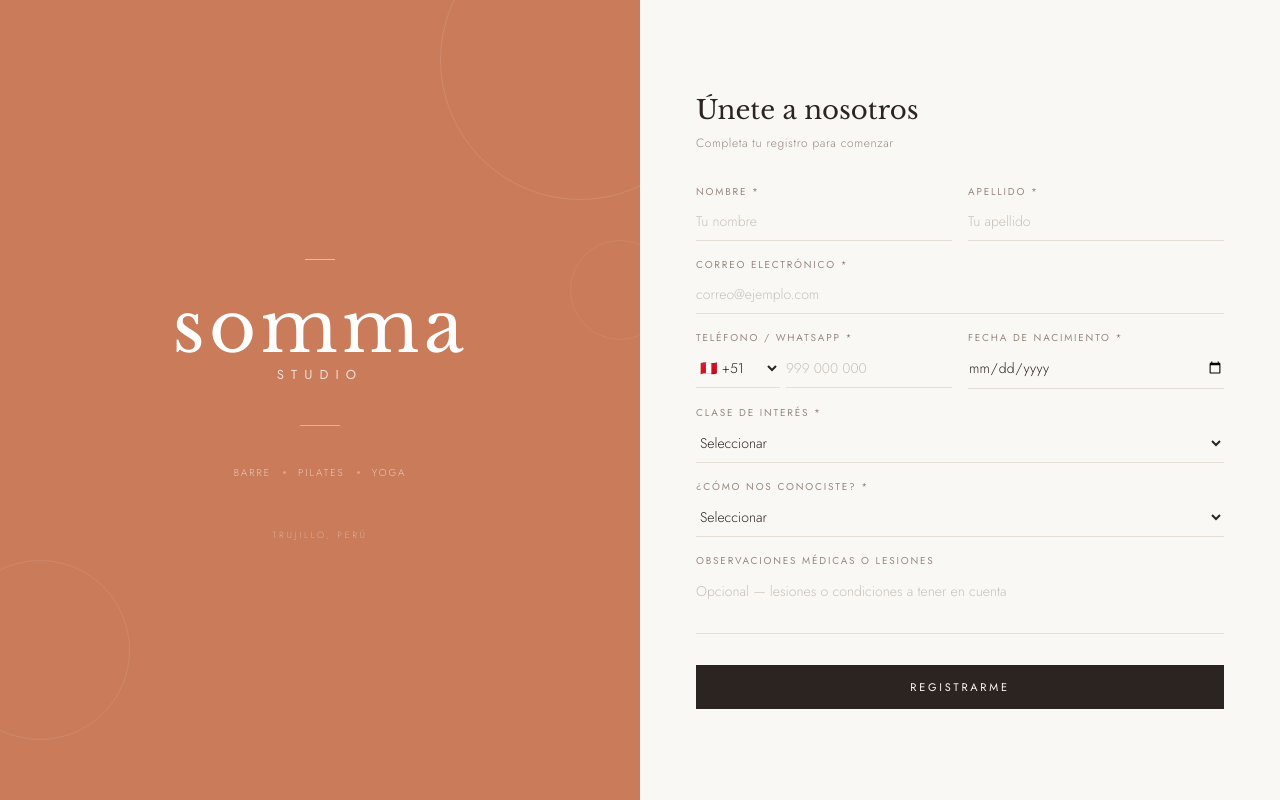
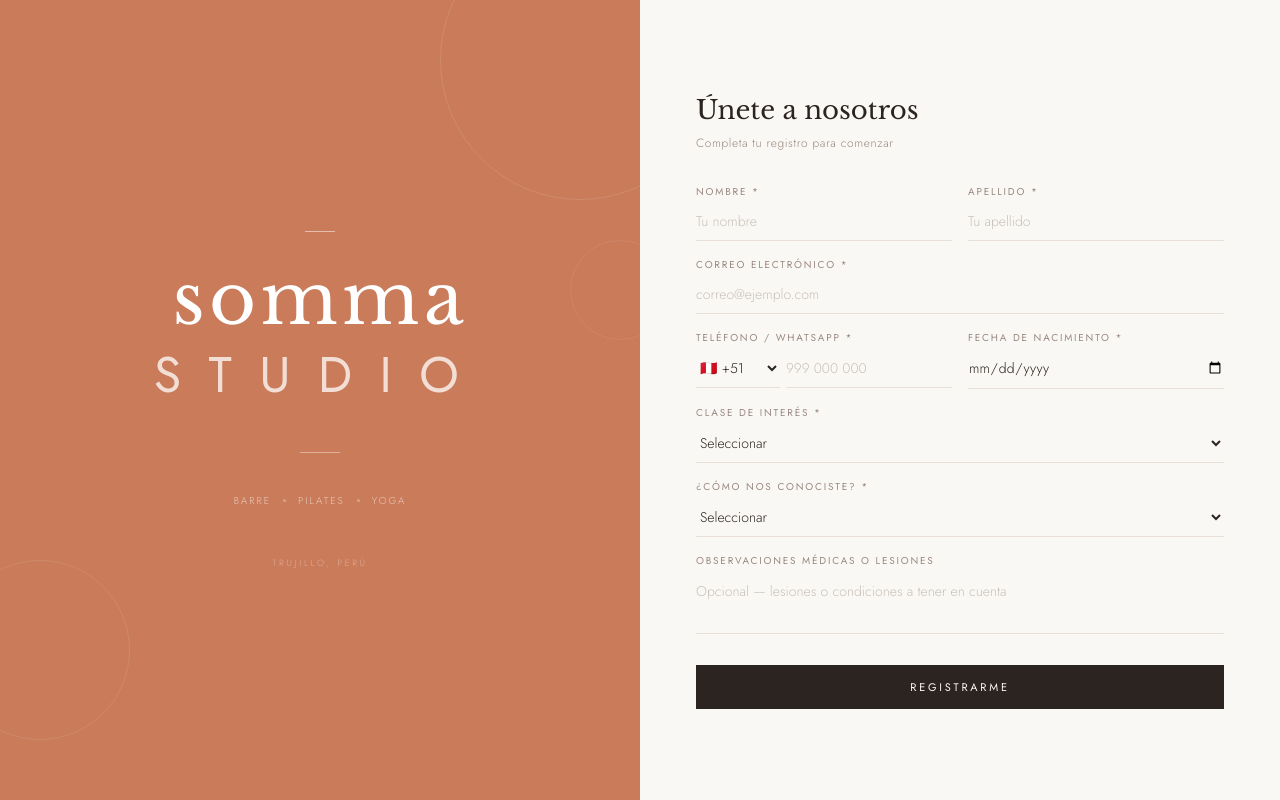
Before and after one commit to nataliachavez/somma-studio, a Next.js app: page /register in a window 1280 px wide. Built offline with nearby package versions, Linux system fonts and the light colour scheme.

Commit message:
Update page.tsx

```diff
--- a/app/register/page.tsx
+++ b/app/register/page.tsx
@@ -44,7 +44,7 @@ export default function RegisterPage() {
             <h1 style={{ fontFamily: "'Libre Baskerville', Georgia, serif", fontWeight: 400, fontSize: "72px", letterSpacing: "0.06em", color: "#FFFFFF", lineHeight: 1, margin: "0 0 2px 0" }}>
               somma
             </h1>
-            <p style={{ fontFamily: "'Jost', sans-serif", fontWeight: 400, fontSize: "13px", letterSpacing: "0.55em", textTransform: "uppercase", color: "rgba(255,255,255,0.75)", margin: "0 0 2.5rem 0" }}>
+            <p style={{ fontFamily: "'Jost', sans-serif", fontWeight: 400, fontSize: "50px", letterSpacing: "0.55em", textTransform: "uppercase", color: "rgba(255,255,255,0.75)", margin: "0 0 2.5rem 0" }}>
               studio
             </p>
             <div style={{ width: "40px", height: "0.5px", background: "rgba(255,255,255,0.4)", marginBottom: "2.5rem" }} />
```
